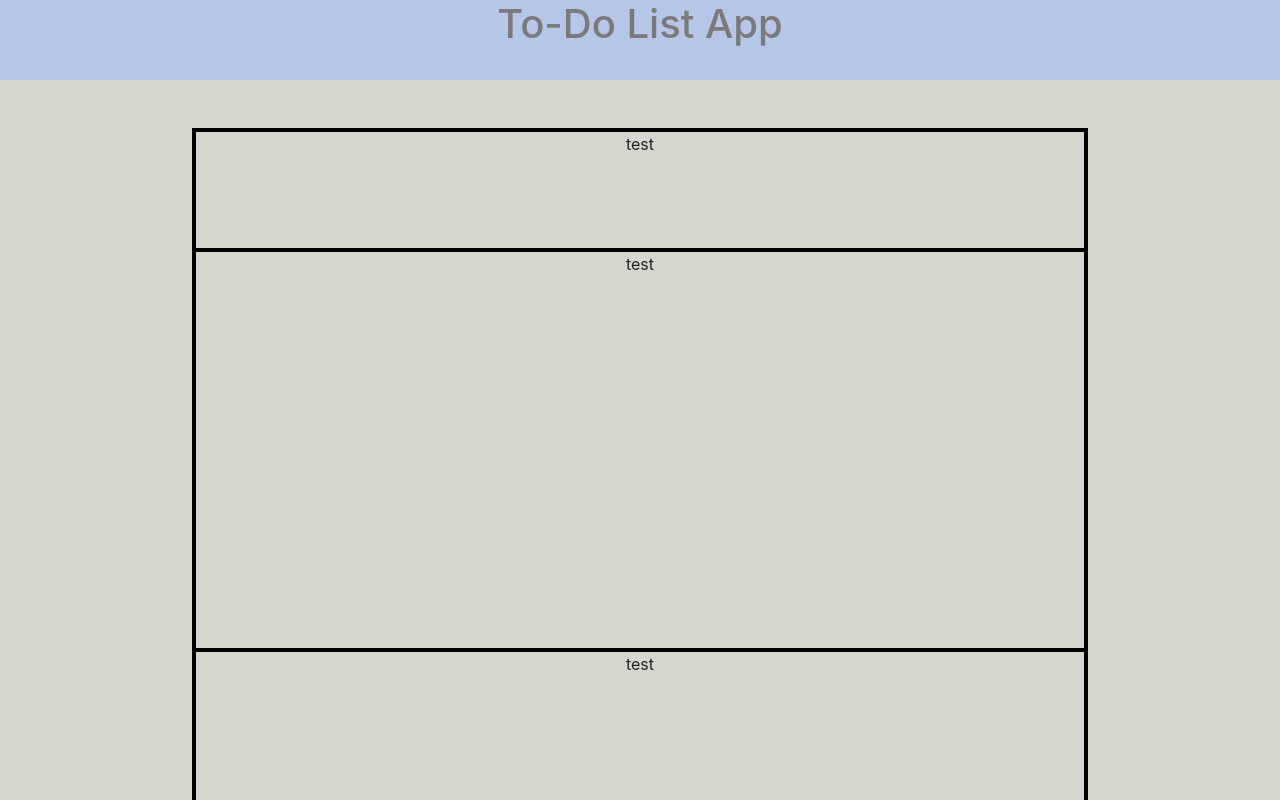
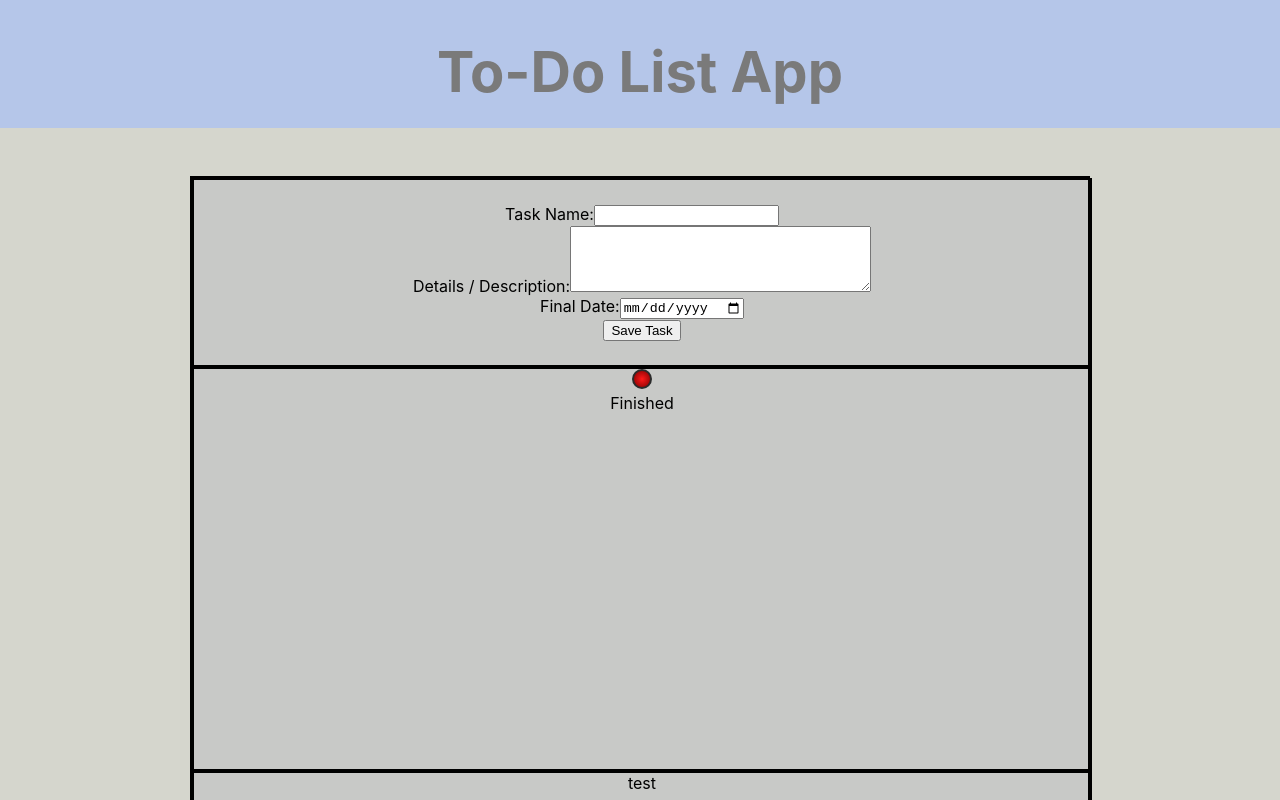
Before and after one commit to a-langner/to-do-list-app, a React (Create React App) app: page / in a window 1280 px wide. Shown: the top 800 px of the page. Built offline with nearby package versions, Linux system fonts and the light colour scheme.

Commit message:
step by step...

```diff
--- a/public/index.html
+++ b/public/index.html
@@ -24,7 +24,7 @@
         work correctly both with client-side routing and a non-root public URL.
         Learn how to configure a non-root public URL by running `npm run build`.
         -->
-        <link href="https://cdn.jsdelivr.net/npm/bootstrap@5.1.3/dist/css/bootstrap.min.css" rel="stylesheet" integrity="sha384-1BmE4kWBq78iYhFldvKuhfTAU6auU8tT94WrHftjDbrCEXSU1oBoqyl2QvZ6jIW3" crossorigin="anonymous">
+        <!-- <link href="https://cdn.jsdelivr.net/npm/bootstrap@5.1.3/dist/css/bootstrap.min.css" rel="stylesheet" integrity="sha384-1BmE4kWBq78iYhFldvKuhfTAU6auU8tT94WrHftjDbrCEXSU1oBoqyl2QvZ6jIW3" crossorigin="anonymous"> -->
         <title>React App</title>
     </head>
     <body>
--- a/src/App.scss
+++ b/src/App.scss
@@ -33,6 +33,7 @@ main {
     min-height: 90vh;
     border: black solid 2px;
     margin: 3rem 0 3rem 0;
+    background-color: #c8c9c7;
 }
 
 [id*="Area"] {
@@ -42,7 +43,8 @@ main {
 }
 
 #InputArea {
-    height: 15vh;
+    height: auto;
+    padding: 1.5rem 0;
 }
 
 #OpenTaskArea {
@@ -52,3 +54,32 @@ main {
 #FinishedTaskArea {
     height: 30vh;
 }
+
+
+
+// Checkbox::after
+
+.CheckBox {
+    display: inline-flex;
+    align-items: center;
+}
+  /* Hide the real input element */
+.CheckBox input {
+    display: none;
+}
+.CheckBox .FakeInput {
+    display: inline-block;
+    border: 2px solid rgb(43, 43, 43);
+    border-radius: 50%;
+    width: 1em;
+    height: 1em;
+    // background: radial-gradient(circle, rgb(136, 0, 0)  0%, rgb(185, 0, 0) 50%, rgba(255,0,0,1) 100%);
+    background: radial-gradient(circle, rgb(255, 26, 26) 0%, rgb(126, 0, 0) 100%);
+}
+.CheckBox input:checked + .FakeInput {
+    // background: radial-gradient(circle, rgba(136,255,0,1) 0%, rgba(27,138,0,1) 50%, rgba(39,73,0,1) 100%);
+    background: radial-gradient(circle, rgb(112, 209, 0) 0%, rgba(39,73,0,1) 100%);
+}
+// .CheckBox input:checked + .FakeInput {
+//     background-color: red;
+// }
--- /dev/null
+++ b/src/components/CheckBox.js
@@ -0,0 +1,14 @@
+const CheckBox = () => {
+    return (
+        <div>
+            <label class="CheckBox">
+                <input type="checkbox" />
+                <span class="FakeInput"></span>
+                {/* <span>Finished</span> */}
+            </label>
+            <div>Finished</div>
+        </div>
+    );
+};
+
+export default CheckBox;
--- a/src/components/Header.js
+++ b/src/components/Header.js
@@ -1,8 +1,8 @@
 const Header = () => {
     return (
         <header className="App-header">
-        <h1>To-Do List App</h1>
-    </header>
+            <h1>To-Do List App</h1>
+        </header>
     );
 };
 
--- a/src/components/InputArea.js
+++ b/src/components/InputArea.js
@@ -1,6 +1,23 @@
 const InputArea = () => {
     return (
-        <div id="InputArea">test
+        <div id="InputArea">
+            <form action="getform.php" method="get">
+                <div class="fieldWrapper">
+                    <label for="taskNameInput" class="form-label">Task Name:</label>
+                    <input type="text" id="taskNameInput" name="taskNameInput" /><br />
+                </div>
+                <div class="fieldWrapper">
+                <label for="taskDetailsInput" class="form-label">Details / Description:</label>
+                <textarea id="taskDetailsInput" name="taskDetailsInput" cols="35" rows="4"></textarea>
+                </div>
+                <div class="fieldWrapper">
+                <label for="finalDateInput" class="form-label">Final Date:</label>
+                <input type="date" id="finalDateInput" name="finalDateInput" /><br />
+                </div>
+                <div class="fieldWrapper">
+                <input type="submit" value="Save Task" />
+                </div>
+            </form>
         </div>
     );
 };
--- a/src/components/OpenTaskArea.js
+++ b/src/components/OpenTaskArea.js
@@ -1,6 +1,9 @@
+import TaskBox from "./TaskBox";
+
 const OpenTaskArea = () => {
     return (
-        <div id="OpenTaskArea">test
+        <div id="OpenTaskArea">
+            <TaskBox />
         </div>
     );
 };
--- /dev/null
+++ b/src/components/TaskBox.js
@@ -0,0 +1,11 @@
+import CheckBox from "./CheckBox";
+
+const TaskBox = () => {
+    return (
+        <div id="TaskBox">
+            <CheckBox />
+        </div>
+    );
+};
+
+export default TaskBox;
```
